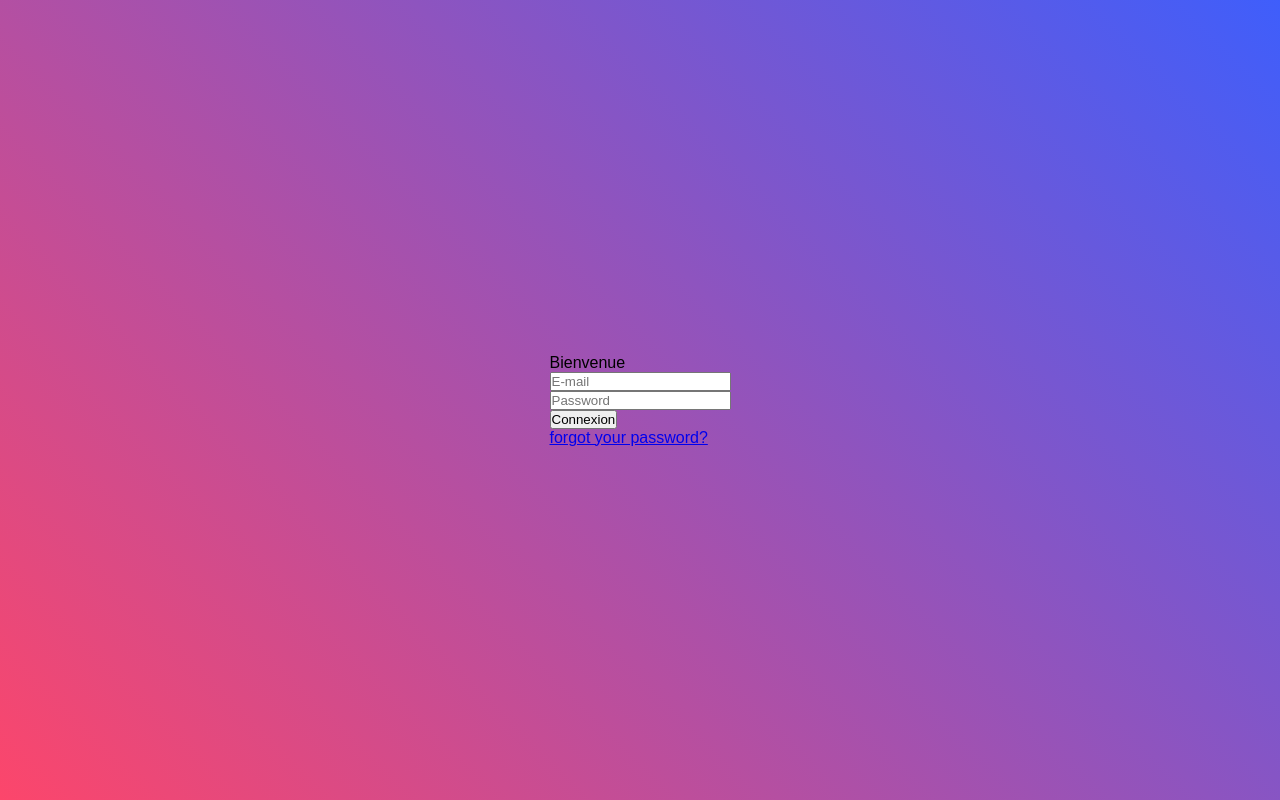
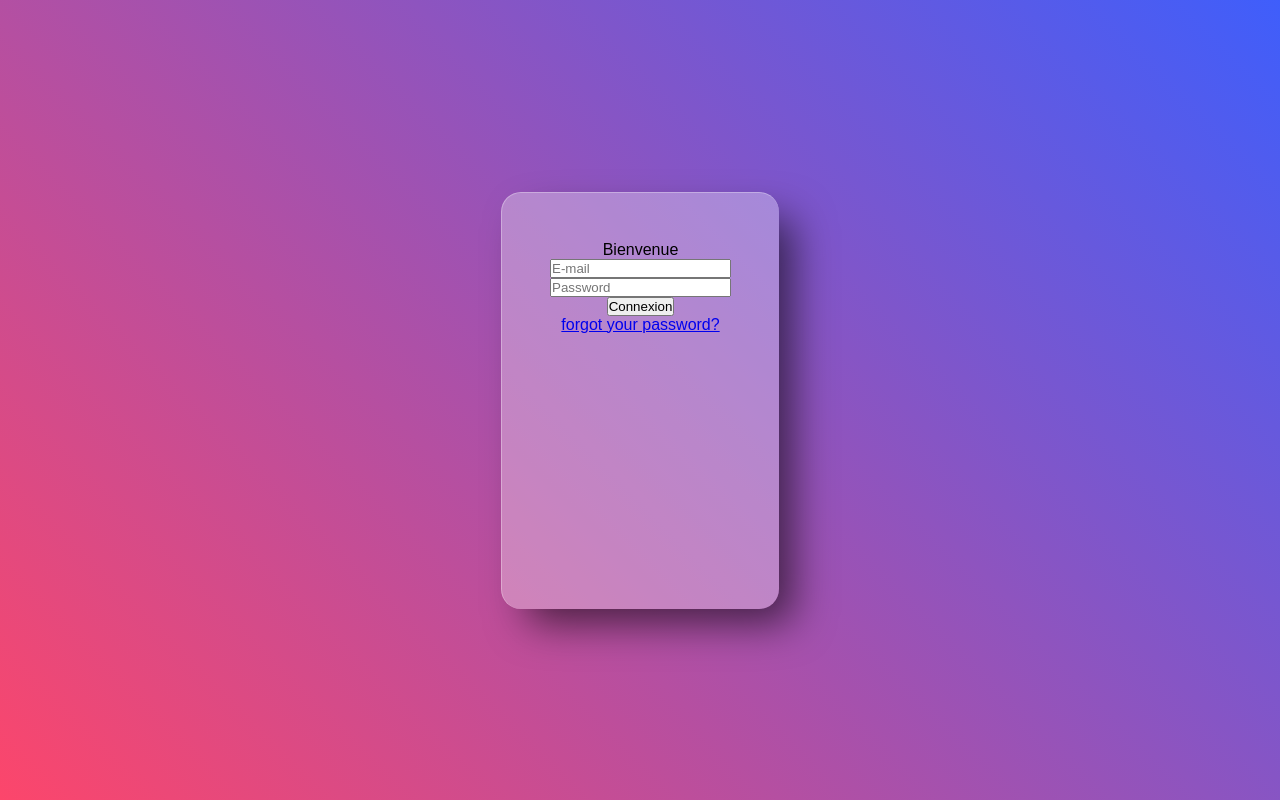
Before and after one commit to diagodryson/registration-form, a plain HTML site: page index.html in a window 1280 px wide. Drawn offline with Linux system fonts and the light colour scheme.

Commit message:
Update style.css

```diff
--- a/style.css
+++ b/style.css
@@ -12,3 +12,18 @@ body {
     align-items: center;
     justify-content: center;
   }
+
+.container {
+    position: relative;
+}
+form {
+    background: rgba(255, 255, 255, .3);
+    padding: 3rem;
+    height: 320px;
+    border-radius: 20px;
+    border-left: 1px solid rgba(255, 255, 255, .3);
+    border-top: 1px solid rgba(255, 255, 255, .3);
+    /* effet sympa (dégradé)*/
+    box-shadow: 20px 20px 40px -6px rgba(0, 0, 0, .6);
+    text-align: center;
+}
```
